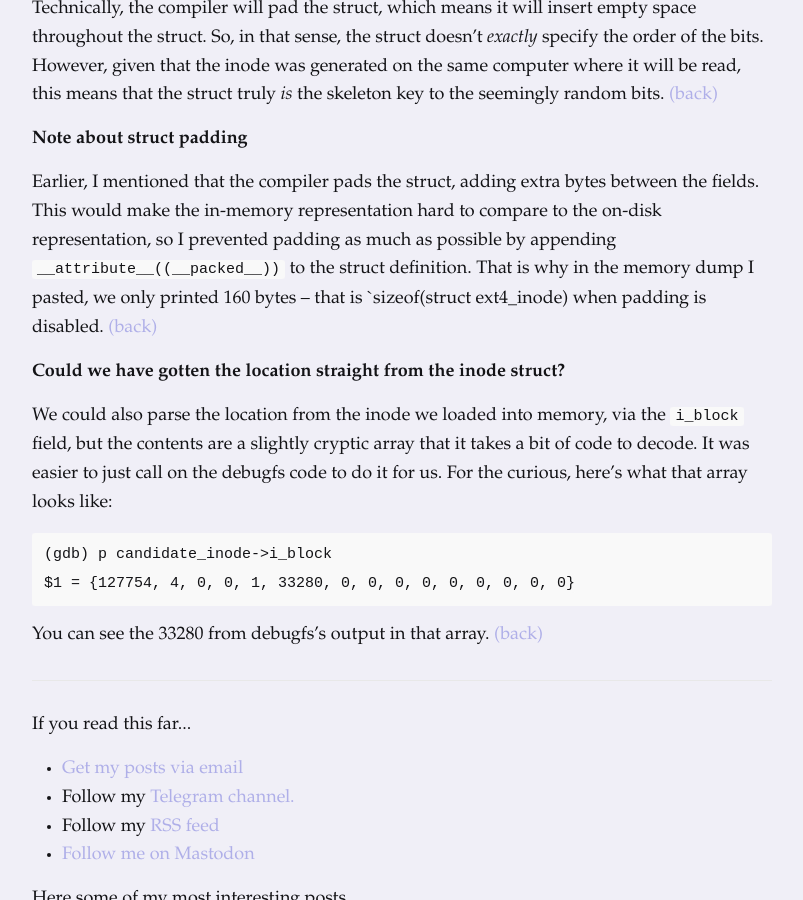
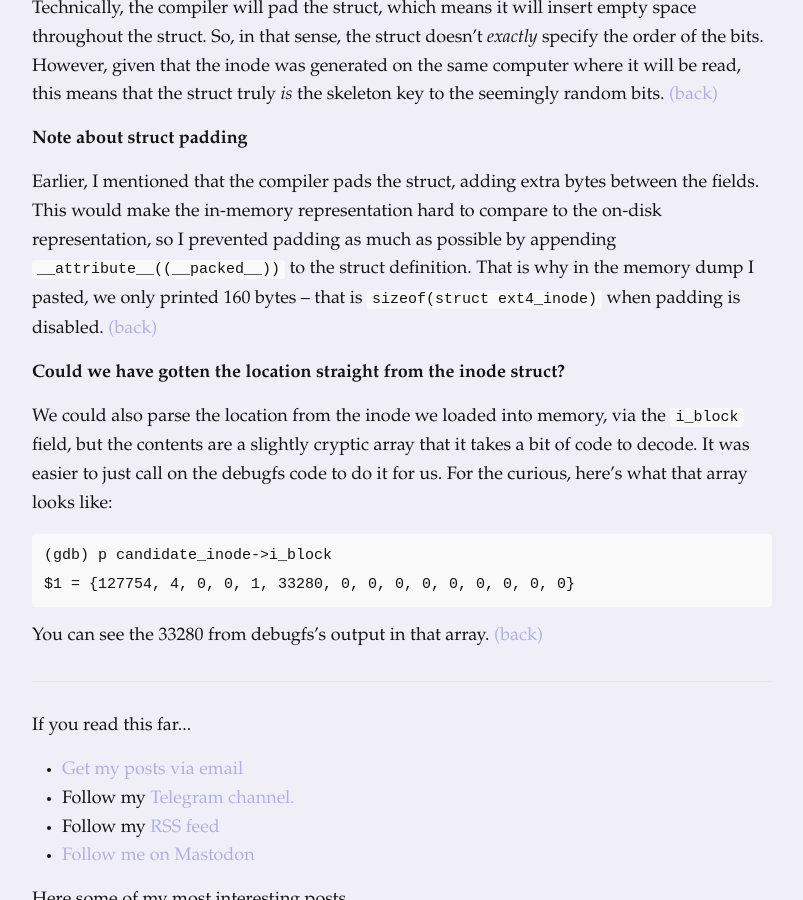
Before and after one commit to dmazin/dmazin.github.io, a Jekyll site: the page built from _posts/2023-07-19-bunch-of-bits.md, in a window 1280 px wide and 900 px high, scrolled down 11155 px. Shown: the whole window, without its empty margins (238-1041 px from the left). Built offline with Jekyll 4.4.1, drawn with Linux system fonts in a browser that asks for light colours.

Commit message:
fix code

```diff
--- a/_posts/2023-07-19-bunch-of-bits.md
+++ b/_posts/2023-07-19-bunch-of-bits.md
@@ -375,7 +375,7 @@ Technically, the compiler will pad the struct, which means it will insert empty
 
 <a name="padding-2"></a>**Note about struct padding**
 
-Earlier, I mentioned that the compiler pads the struct, adding extra bytes between the fields. This would make the in-memory representation hard to compare to the on-disk representation, so I prevented padding as much as possible by appending `__attribute__((__packed__))` to the struct definition. That is why in the memory dump I pasted, we only printed 160 bytes – that is `sizeof(struct ext4_inode) when padding is disabled. <a href="#padding-2-return">(back)</a>
+Earlier, I mentioned that the compiler pads the struct, adding extra bytes between the fields. This would make the in-memory representation hard to compare to the on-disk representation, so I prevented padding as much as possible by appending `__attribute__((__packed__))` to the struct definition. That is why in the memory dump I pasted, we only printed 160 bytes – that is `sizeof(struct ext4_inode)` when padding is disabled. <a href="#padding-2-return">(back)</a>
 
 <a name="struct-extents-location"></a>**Could we have gotten the location straight from the inode struct?**
 
```
